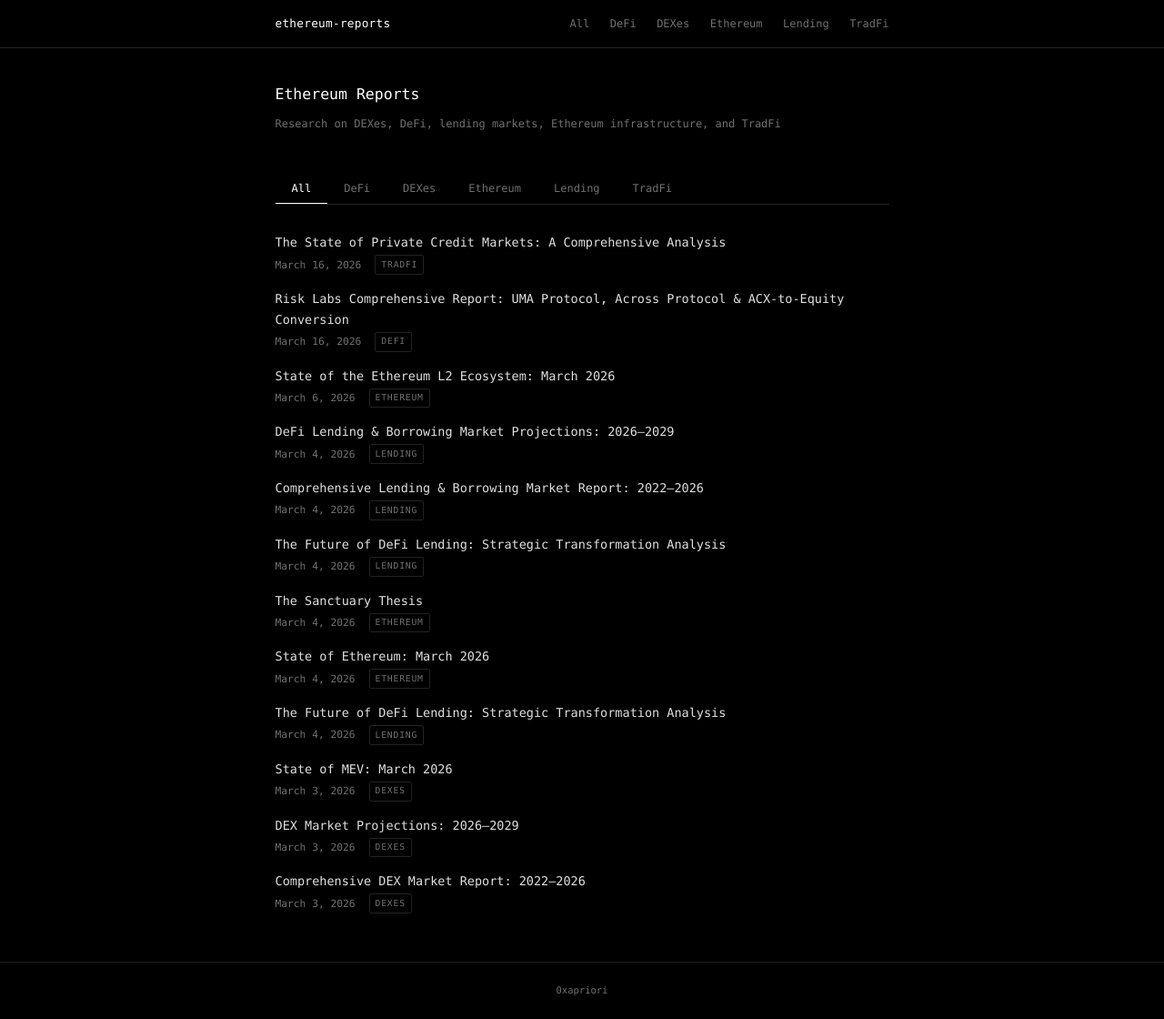
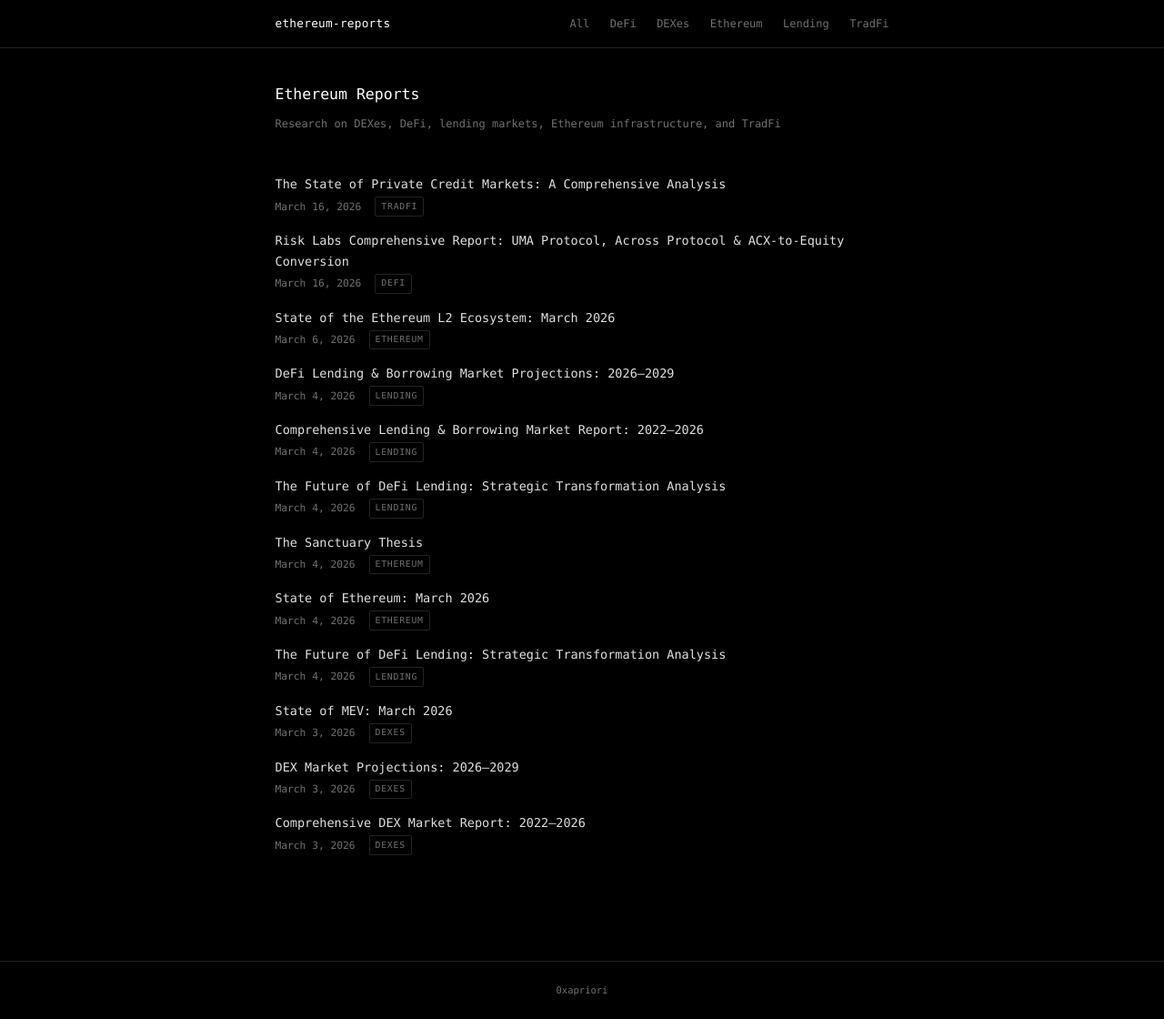
Before and after one commit to 0xapriori/ethereum-reports, a Jekyll site: the page built from index.md, in a window 1280 px wide and 1120 px high. Shown: the whole window at 91% size. Built offline with Jekyll 4.4.1, drawn with Linux system fonts in a browser that asks for light colours; part of the change alters nothing that is shown.

Commit message:
Fix tabs: remove duplicate sub-heading tabs, consolidate filtering in header nav
Tabs were duplicated (header nav + inline buttons). Removed inline tab buttons
from index.md and moved all filtering logic into default.html layout so the
header nav links serve as the single set of category filters.

Co-Authored-By: Claude Opus 4.6 (1M context) <noreply@anthropic.com>

```diff
--- a/_layouts/default.html
+++ b/_layouts/default.html
@@ -36,20 +36,55 @@
   </footer>
 
   <script>
-    const burger = document.querySelector('.burger');
-    const nav = document.getElementById('nav');
-    burger.addEventListener('click', () => {
-      const open = nav.classList.toggle('open');
+    (function() {
+      var burger = document.querySelector('.burger');
+      var nav = document.getElementById('nav');
+      burger.addEventListener('click', function() {
+        var open = nav.classList.toggle('open');
         burger.classList.toggle('active');
         burger.setAttribute('aria-expanded', open);
       });
-    nav.querySelectorAll('a').forEach(a => {
-      a.addEventListener('click', () => {
+      nav.querySelectorAll('a').forEach(function(a) {
+        a.addEventListener('click', function(e) {
           nav.classList.remove('open');
           burger.classList.remove('active');
           burger.setAttribute('aria-expanded', 'false');
+          var tab = a.dataset.tab;
+          if (!tab) return;
+          var isHome = window.location.pathname === '/' || window.location.pathname === '/index.html';
+          if (isHome) {
+            e.preventDefault();
+            // Filter the report list
+            var items = document.querySelectorAll('#report-list li');
+            items.forEach(function(li) {
+              li.style.display = (tab === 'all' || li.dataset.category === tab) ? '' : 'none';
+            });
+            nav.querySelectorAll('a[data-tab]').forEach(function(l) {
+              l.classList.toggle('active', l.dataset.tab === tab);
+            });
+            if (tab !== 'all') {
+              history.replaceState(null, '', '#' + tab);
+            } else {
+              history.replaceState(null, '', window.location.pathname);
+            }
+          } else {
+            e.preventDefault();
+            window.location.href = '/' + (tab === 'all' ? '' : '#' + tab);
+          }
         });
       });
+      // On page load, apply hash filter
+      var hash = window.location.hash.replace('#', '');
+      if (hash && ['defi','dexes','ethereum','lending','tradfi'].indexOf(hash) !== -1) {
+        var items = document.querySelectorAll('#report-list li');
+        items.forEach(function(li) {
+          li.style.display = (li.dataset.category === hash) ? '' : 'none';
+        });
+        nav.querySelectorAll('a[data-tab]').forEach(function(l) {
+          l.classList.toggle('active', l.dataset.tab === hash);
+        });
+      }
+    })();
   </script>
 </body>
 </html>
--- a/index.md
+++ b/index.md
@@ -6,15 +6,6 @@ title: Index
 <div class="index-header">
   <h1>Ethereum Reports</h1>
   <p>Research on DEXes, DeFi, lending markets, Ethereum infrastructure, and TradFi</p>
-</div>
-
-<div class="tabs" id="tabs">
-  <button class="tab active" data-filter="all">All</button>
-  <button class="tab" data-filter="defi">DeFi</button>
-  <button class="tab" data-filter="dexes">DEXes</button>
-  <button class="tab" data-filter="ethereum">Ethereum</button>
-  <button class="tab" data-filter="lending">Lending</button>
-  <button class="tab" data-filter="tradfi">TradFi</button>
 </div>
 
 {% assign categories = "defi,dexes,ethereum,lending,tradfi" | split: "," %}
@@ -41,44 +32,3 @@ title: Index
   </li>
   {% endfor %}
 </ul>
-
-<script>
-  (function() {
-    var tabs = document.querySelectorAll('.tab');
-    var items = document.querySelectorAll('#report-list li');
-    var navLinks = document.querySelectorAll('.nav a[data-tab]');
-
-    function setFilter(filter) {
-      tabs.forEach(function(t) { t.classList.toggle('active', t.dataset.filter === filter); });
-      items.forEach(function(li) {
-        li.style.display = (filter === 'all' || li.dataset.category === filter) ? '' : 'none';
-      });
-      navLinks.forEach(function(a) { a.classList.toggle('active', a.dataset.tab === filter); });
-      if (filter !== 'all') {
-        history.replaceState(null, '', '#' + filter);
-      } else {
-        history.replaceState(null, '', window.location.pathname);
-      }
-    }
-
-    tabs.forEach(function(tab) {
-      tab.addEventListener('click', function() { setFilter(tab.dataset.filter); });
-    });
-
-    navLinks.forEach(function(link) {
-      link.addEventListener('click', function(e) {
-        if (window.location.pathname === '/' || window.location.pathname === '/index.html') {
-          e.preventDefault();
-          setFilter(link.dataset.tab);
-        } else {
-          link.href = '/' + (link.dataset.tab === 'all' ? '' : '#' + link.dataset.tab);
-        }
-      });
-    });
-
-    var hash = window.location.hash.replace('#', '');
-    if (hash && ['defi','dexes','ethereum','lending','tradfi'].indexOf(hash) !== -1) {
-      setFilter(hash);
-    }
-  })();
-</script>
```
Lines whose indentation alone changed are shown as unchanged.
